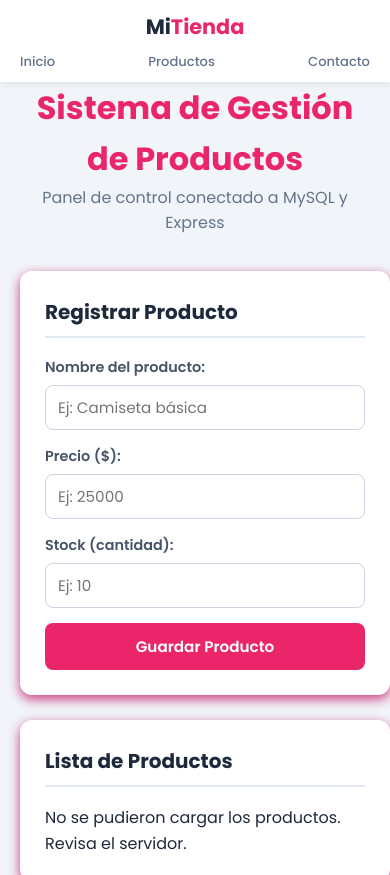
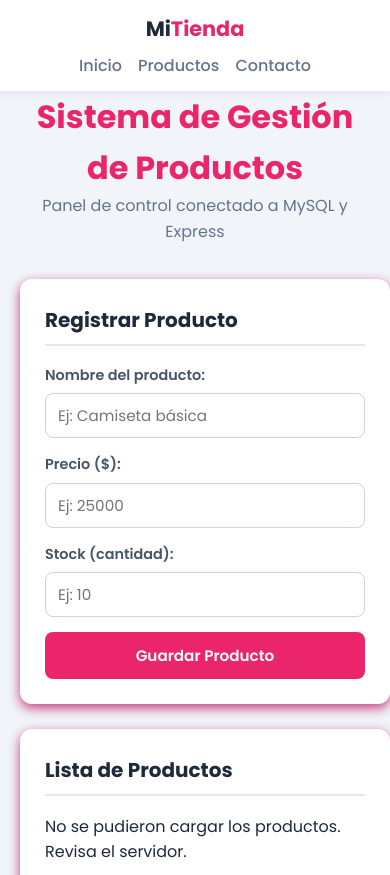
Before and after one commit to ireguisara09/proyecto_BD, a plain HTML site: page Frontend/index.html in a window 390 px wide. Shown: the top 875 px of the page. Drawn offline with Linux system fonts and the light colour scheme; no server answers.

Commit message:
Segunda modificacion de style.css

```diff
--- a/Frontend/styles.css
+++ b/Frontend/styles.css
@@ -310,25 +310,23 @@ textarea:focus {
     .nav-links {
         flex-wrap: wrap;
         justify-content: flex-end;
-        gap: 8px 14px;
-        font-size: 0.9rem;
+        gap: 10px 14px;
     }
 }
 
-@media (max-width: 480px) {
+@media (max-width: 560px) {
     .nav-contenido {
         height: auto;
         min-height: 65px;
-        padding-top: 10px;
-        padding-bottom: 10px;
         flex-direction: column;
+        justify-content: center;
         gap: 8px;
+        padding-top: 12px;
+        padding-bottom: 12px;
     }
 
     .nav-links {
-        width: 100%;
-        justify-content: space-between;
-        gap: 8px;
-        font-size: 0.82rem;
+        justify-content: center;
+        gap: 8px 16px;
     }
 }
```
